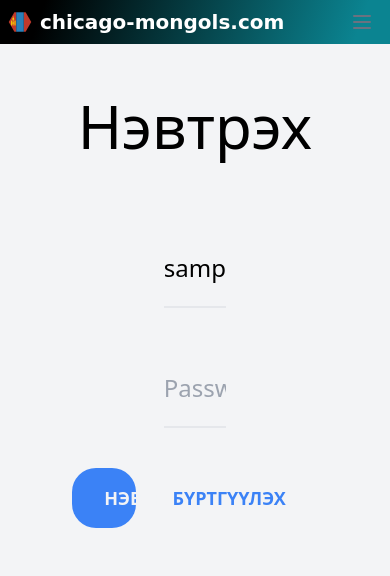
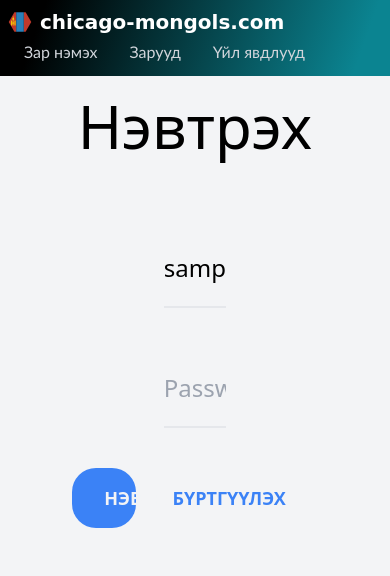
Before and after one commit to naran-batjargal/sf6-movies, a Symfony app: template templates/security/login.html.twig in a window 390 px wide. Shown: the top 576 px of the page. Run offline with Twig, Linux system fonts and the light colour scheme; the template is opened without the code that fills it: most values are stand-ins (such as "Sample title", 1, 10 or a date in 2020); style sheets or scripts are compiled from the project's sources; some libraries are stand-ins or nearby versions.

Commit message:
feat: menu fix

```diff
--- a/templates/ads/index.html.twig
+++ b/templates/ads/index.html.twig
@@ -4,10 +4,12 @@
 	{# Banners #}
 	<div class="w-4/5 m-auto mt-16 mb-4 flex">
 		<div class="flex-initial mr-4">
-			<img src="{{ asset('images/b/hello2024.png') }}" alt="" class="shadow-xl rounded-md" width="250"/>
+			<img src="{{ asset('images/b/2024.png') }}" alt="" class="shadow-xl rounded-md" width="250"/>
 		</div>
 		<div class="flex-initial mr-4">
-			<img src="{{ asset('images/b/firewall-solutions-llc.png') }}" alt="" class="shadow-xl rounded-md" width="250"/>
+			<a href="https://www.facebook.com/firewall.solutions.llc" target="_blank">
+				<img src="{{ asset('images/b/firewall-solutions-llc.png') }}" alt="" class="shadow-xl rounded-md" width="250"/>
+			</a>
 		</div>
 		<div class="flex-initial mr-4">
 			<img src="{{ asset('images/b/green.png') }}" alt="" class="shadow-xl rounded-md" width="250"/>
--- a/templates/base.html.twig
+++ b/templates/base.html.twig
@@ -20,8 +20,7 @@
 		{% block header %}
 			<header>
 				<nav class="flex items-center justify-between flex-wrap p-2 fixed w-full z-10 top-0" style="background: linear-gradient(109.6deg, rgb(0, 0, 0) 11.2%, rgb(11, 132, 145) 91.1%);" x-data="{ isOpen: false }" @keydown.escape="isOpen = false">
-
-					<div class="flex items-center flex-shrink-0 text-white mr-6">
+					<div class="flex">
 						<a class="text-white no-underline hover:text-white hover:no-underline" href="/index.php" style="font-family: cursive;">
 							<img src="{{ asset('images/flag-diamond.png') }}" alt="chicago-mongols.com" class="float-left" style="margin-top: 2px;"/>
 							<span class="text-xl pl-2 font-extrabold">
@@ -29,55 +28,31 @@
 							</span>
 						</a>
 					</div>
-
-					<button @click="isOpen = !isOpen" type="button" class="block lg:hidden px-2 text-gray-500 hover:text-white focus:outline-none focus:text-white" :class="{ 'transition transform-180': isOpen }">
-
-						<svg class="h-6 w-6 fill-current" xmlns="http://www.w3.org/2000/svg" viewbox="0 0 24 24">
-
-							<path x-show="isOpen" fill-rule="evenodd" clip-rule="evenodd" d="M18.278 16.864a1 1 0 0 1-1.414 1.414l-4.829-4.828-4.828 4.828a1 1 0 0 1-1.414-1.414l4.828-4.829-4.828-4.828a1 1 0 0 1 1.414-1.414l4.829 4.828 4.828-4.828a1 1 0 1 1 1.414 1.414l-4.828 4.829 4.828 4.828z"/>
-
-							<path x-show="!isOpen" fill-rule="evenodd" d="M4 5h16a1 1 0 0 1 0 2H4a1 1 0 1 1 0-2zm0 6h16a1 1 0 0 1 0 2H4a1 1 0 0 1 0-2zm0 6h16a1 1 0 0 1 0 2H4a1 1 0 0 1 0-2z"/>
-						</svg>
-					</button>
-
-					<div class="w-full flex-grow lg:flex lg:items-center lg:w-auto" :class="{ 'block shadow-xl': isOpen, 'hidden': !isOpen }" @click.away="isOpen = false" x-show.transition="true">
-
-						<ul class="pt-6 lg:pt-0 list-reset lg:flex justify-end flex-1 items-center">
-							<li>
+					<div class="flex flex-row">
+						<div>
 							<a class="inline-block text-gray-300 no-underline hover:text-gray-200 hover:text-underline py-2 px-4" href="/index.php/ads/create" @click="isOpen = false" style="font-family: 'Gill Sans', sans-serif;">
 								Зар нэмэх
 							</a>
-							</li>
-							<li>
+						</div>
+						<div>
 							<a class="inline-block text-gray-300 no-underline hover:text-gray-200 hover:text-underline py-2 px-4" href="/index.php/ads" @click="isOpen = false" style="font-family: 'Gill Sans', sans-serif;">
 								Зарууд
 							</a>
-							</li>
-							<li>
+						</div>
+						<div>
 							<a class="inline-block text-gray-300 no-underline hover:text-gray-200 hover:text-underline py-2 px-4" href="/index.php/movies" @click="isOpen = false" style="font-family: 'Gill Sans', sans-serif;">Үйл явдлууд
 							</a>
-							</li>
-							{# <li>
-																																																																																											<a class="inline-block text-gray-300 no-underline hover:text-gray-200 hover:text-underline py-2 px-4" href="/{{app.user ? 'logout' : 'login'}}" @click="isOpen = false" style="font-family: 'Gill Sans', sans-serif;">
-																																																																																											{{app.user ? 'Гарах' : 'Нэвтрэх / Бүртгүүлэх'}}
-																																																																																											</a>
-																																																																																											</li> #}
-						</ul>
+						</div>
 					</div>
 				</nav>
-			</header>
-		{% endblock %}
-
-		{% block body %}{% endblock %}
-
-		{% block footer %}
+			</body>
+		</body>
+	</html>
+</header>{% endblock %}{% block body %}{% endblock %}{% block footer %}
 <footer style="background: linear-gradient(109.6deg, rgb(0, 0, 0) 11.2%, rgb(11, 132, 145) 91.1%);">
 	<p class="w-25 w-4/5 text-center py-3 m-auto text-base text-gray-100">
 		Copyright &copy; 2024
 		<a href="https://www.facebook.com/firewall.solutions.llc" target="_blank" style="text-decoration: underline;">Firewall Solutions LLC</a>
 		All Rights Reserved.
 	</p>
-			</footer>
-		{% endblock %}
-	</body>
-</html>
+</footer>{% endblock %}</body></html>
```
Also changed, not shown: public/images/b/2024.png (added). Lines whose indentation alone changed are shown as unchanged.
